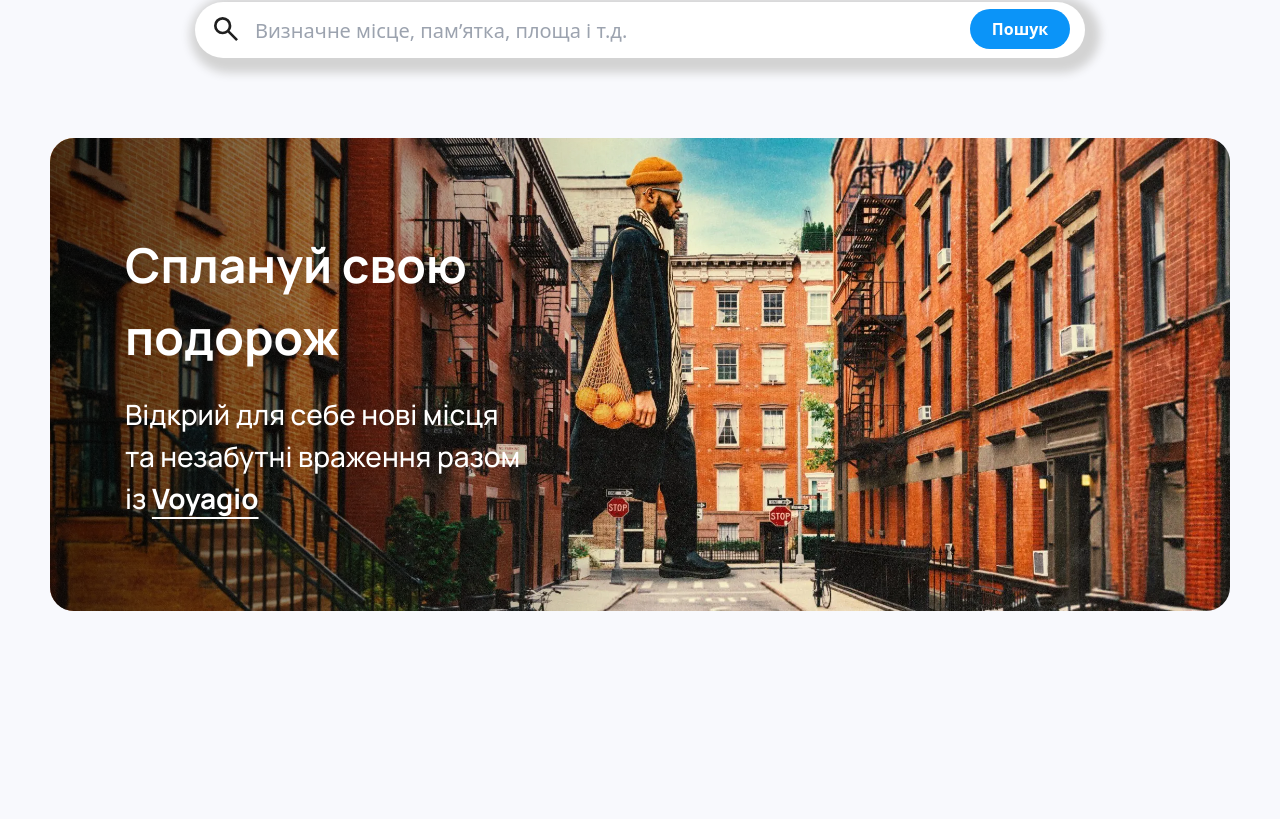
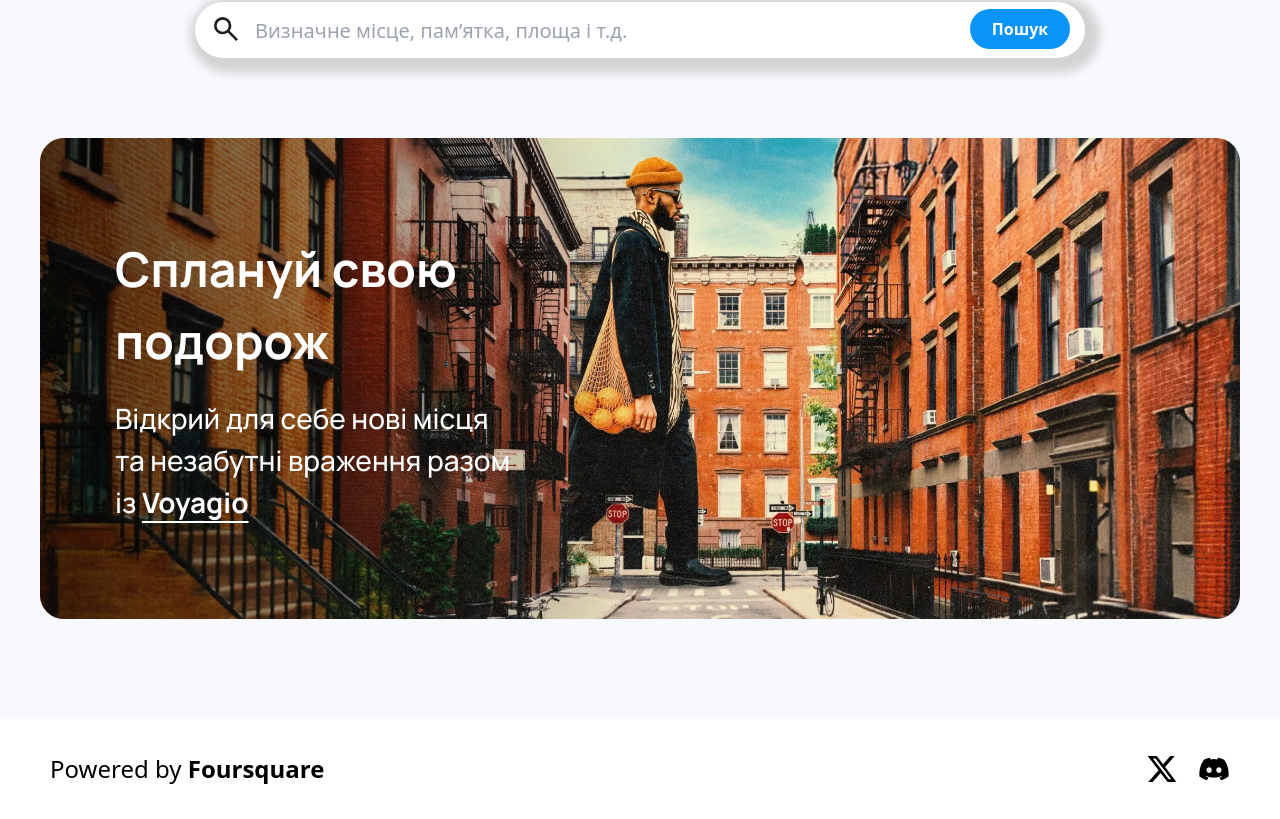
Before and after one commit to Quertov/voyagio, a Next.js app: page / in a window 1280 px wide. Shown: the part 287-1106 px from the top of the page. Before the commit the page ends 900 px from the top, so only its background shows below. Built offline with nearby package versions, Linux system fonts and the light colour scheme.

Commit message:
feat: footer

```diff
--- a/src/app/page.tsx
+++ b/src/app/page.tsx
@@ -3,12 +3,14 @@
 import styles from '@/styles/Home.module.css';
 import Search from "@/components/Search";
 import { Banner } from '@/components/Banner';
+import { Footer } from '@/components/Footer';
 
 export default function Home() {
   return (
     <div className={ styles.root }>
       <Search />
       <Banner />
+      <Footer />
     </div>
   );
 }
--- a/src/app/results/page.tsx
+++ b/src/app/results/page.tsx
@@ -47,7 +47,7 @@ const Results: FC = () => {
 	return (
 		<div className={ styles.root }>
 			<h1 className={ styles.results__title }>Результати за запитом: "{ query.charAt(0).toUpperCase() + query.slice(1).toLowerCase() }"</h1>
-			<section>
+			<section className={ styles.results__places_grid }>
 				{ data.results.map((place: IPlace, i) => (
 					<Place
 						key={ i }
--- /dev/null
+++ b/src/components/Footer.tsx
@@ -0,0 +1,19 @@
+import { FC } from "react";
+import styles from '@/styles/Footer.module.css';
+import Image from "next/image";
+import XLogo from '../../public/icons/x-twitter-brands.svg';
+import DiscordLogo from '../../public/icons/discord-brands.svg';
+
+export const Footer: FC = () => {
+	return (
+		<footer className={ styles.footer__container }>
+			<div className={ styles.footer__text_container }>
+				<p className={ styles.footer__text }>Powered by <b>Foursquare</b></p>
+			</div>
+			<div className={ styles.footer__socials_container }>
+				<Image alt="Foursquare on X (Twitter)" src={ XLogo } width={ 32 } height={ 32 } />
+				<Image alt="Foursquare on Discord" src={ DiscordLogo } width={ 32 } height={ 32 } />
+			</div>
+		</footer>
+	)
+}
--- a/src/components/Place.tsx
+++ b/src/components/Place.tsx
@@ -13,8 +13,8 @@ export const Place: FC<PlaceProps> = ({ name, photos, fsqId }) => {
 
 	return (
 		<article>
-			<Image alt="Place image" width={368} height={276} src={ photos[fsqId]?.[0] } />
-			<h1>{ name }</h1>
+			<Image className={ styles.place__image } alt="Place image" width={368} height={276} src={ photos[fsqId]?.[0] } />
+			<h1 className={ styles.place__name }>{ name }</h1>
 		</article>
 	)
 }
--- /dev/null
+++ b/src/styles/Footer.module.css
@@ -0,0 +1,25 @@
+.footer__container {
+	@apply
+	w-full
+	flex
+	items-center
+	justify-between
+	mt-[100px]
+	bg-white
+	h-[100px]
+	px-[50px]
+	;
+}
+
+.footer__text_container {
+	@apply
+	text-[24px]
+	;
+}
+
+.footer__socials_container {
+	@apply
+	flex
+	gap-[20px]
+	;
+}
--- a/src/styles/Home.module.css
+++ b/src/styles/Home.module.css
@@ -1,6 +1,5 @@
 .root {
 	@apply
 	min-h-screen
-	px-[50px]
 	;
 }
--- a/src/styles/results/Place.module.css
+++ b/src/styles/results/Place.module.css
@@ -0,0 +1,5 @@
+.place__image {
+	@apply
+	rounded-2xl
+	;
+}
--- a/src/styles/results/Results.module.css
+++ b/src/styles/results/Results.module.css
@@ -1,6 +1,7 @@
 .root {
 	@apply
 	pt-[70px]
+	w-full
 	;
 }
 
@@ -13,3 +14,13 @@
 	pt-[10px]
 	;
 }
+
+.results__places_grid {
+	@apply
+	w-full
+	grid
+	grid-cols-3
+	justify-center
+	items-center
+	;
+}
```
Also changed, not shown: public/icons/discord-brands.svg (added), public/icons/x-twitter-brands.svg (added).
